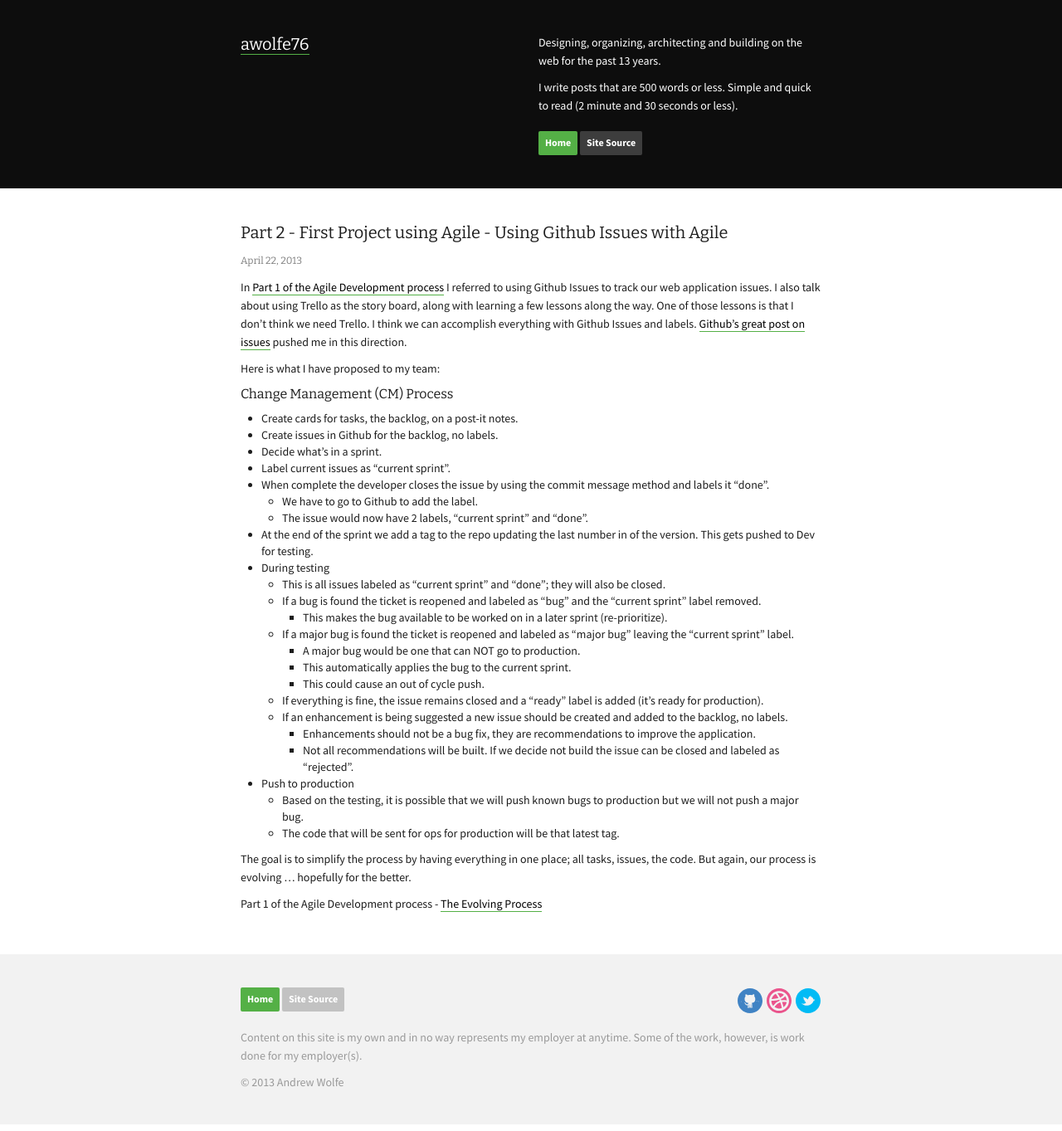
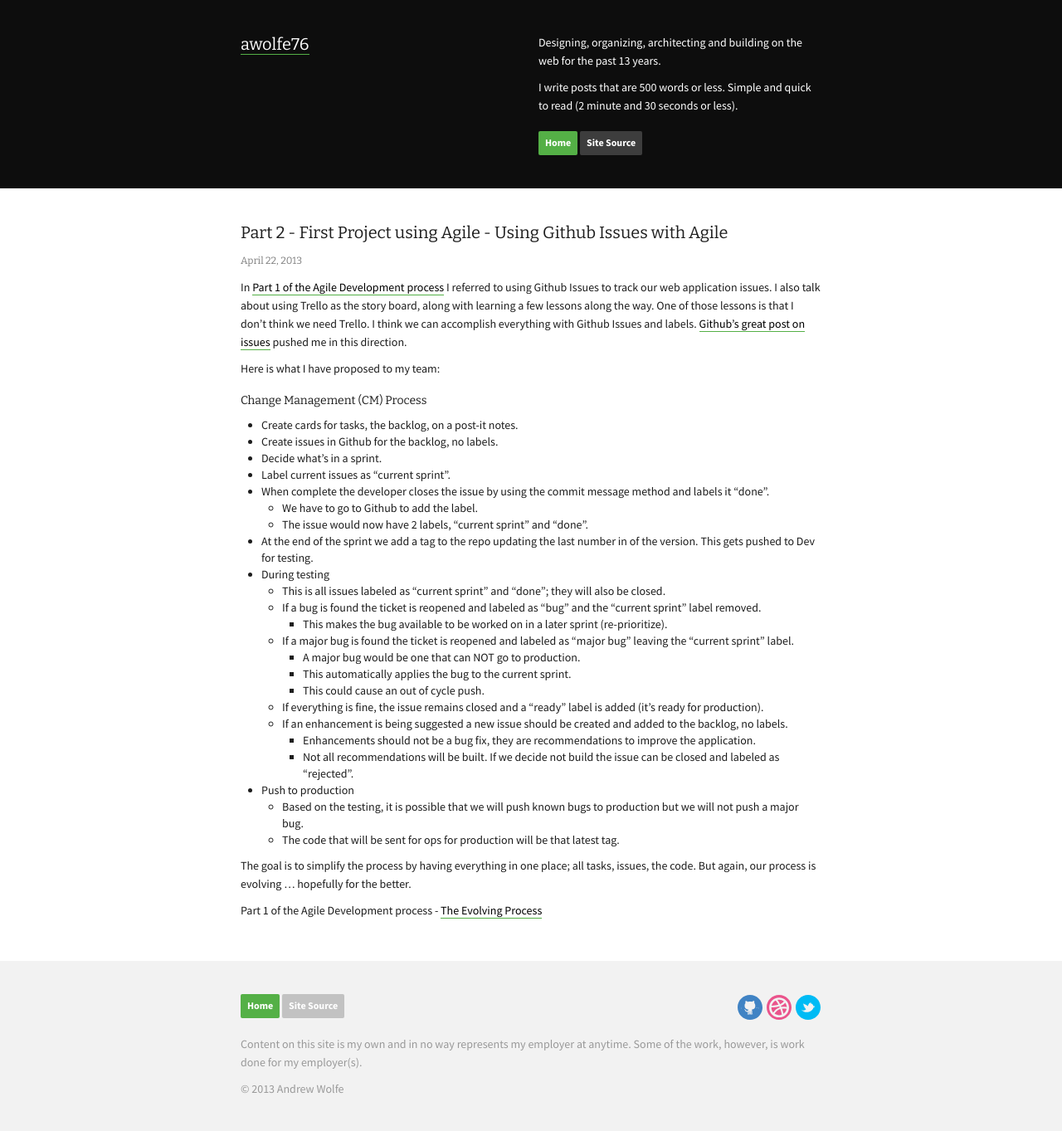
Before and after one commit to nickl1/awolfe76.github.com, a Jekyll site: the page built from _posts/2013-04-22-agile-development-process-github-issues.md, in a window 1280 px wide. Shown: the whole page at 83% size. Built offline with Jekyll 4.4.1, drawn with Linux system fonts in a browser that asks for light colours; Markdown is read by kramdown in place of the engine named in the settings.

```diff
--- a/_posts/2013-04-22-agile-development-process-github-issues.md
+++ b/_posts/2013-04-22-agile-development-process-github-issues.md
@@ -10,7 +10,7 @@ In [Part 1 of the Agile Development process](/posts/agile-development-process.ht
 
 Here is what I have proposed to my team:
 
-#### Change Management (CM) Process
+### Change Management (CM) Process
 - Create cards for tasks, the backlog, on a post-it notes.
 - Create issues in Github for the backlog, no labels.
 - Decide what’s in a sprint.
```
